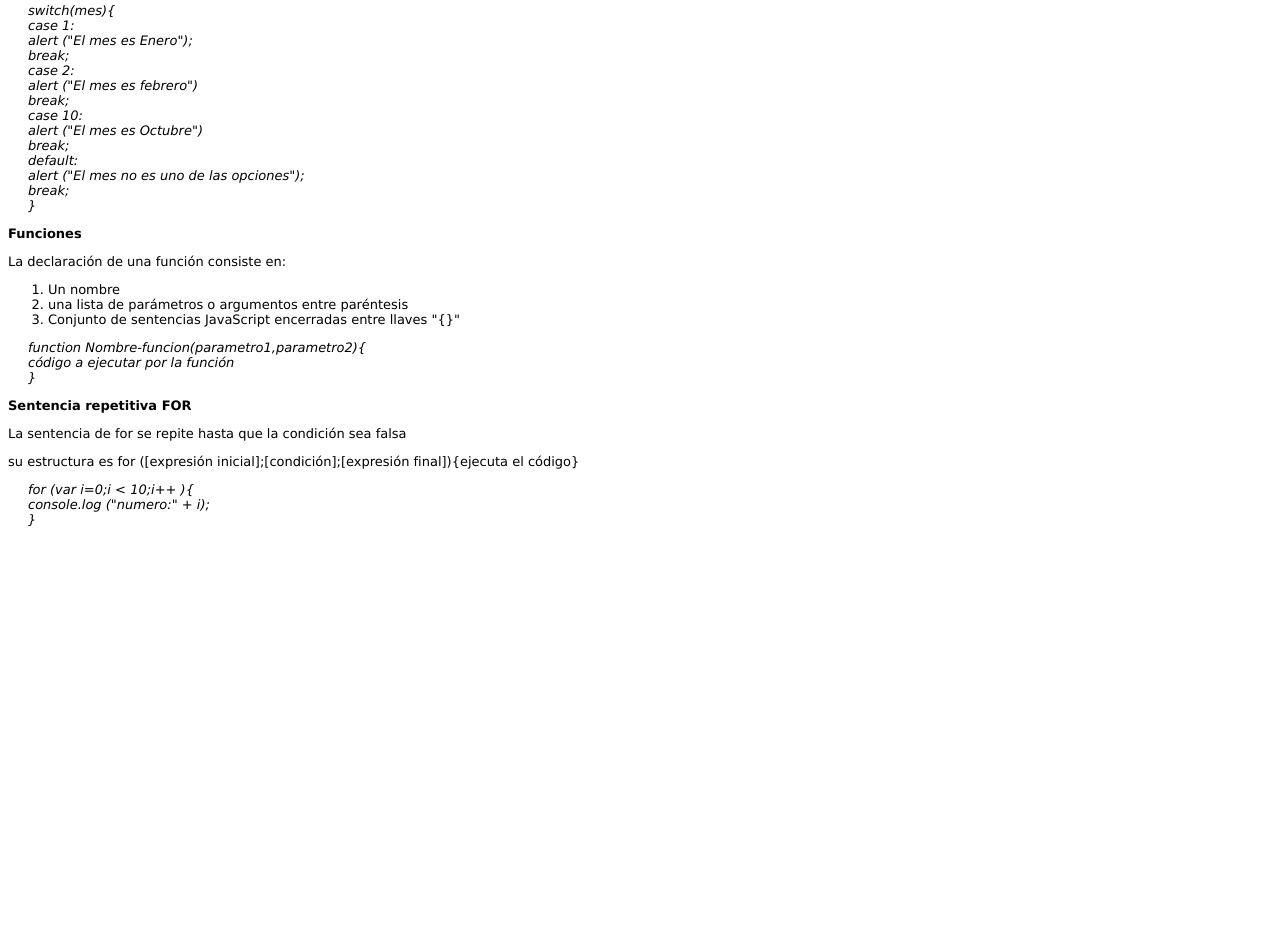
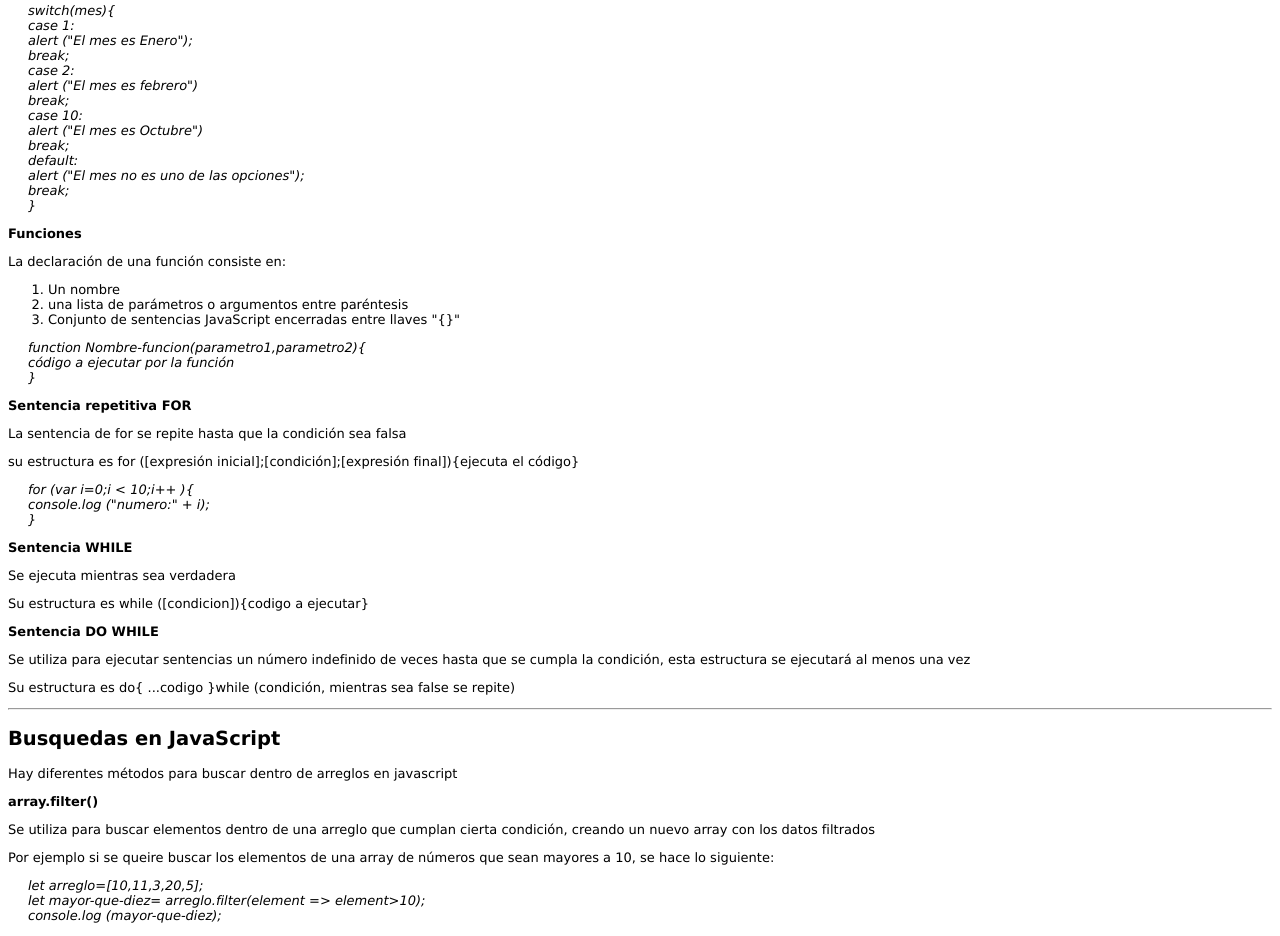
Before and after one commit to miguelgh/JavaScript, a plain HTML site: page index.html in a window 1280 px wide. Shown: the part 1209-2145 px from the top of the page. Before the commit the page ends 1749 px from the top, so only its background shows below. Drawn offline with Linux system fonts and the light colour scheme.

Commit message:
se actualiza las funciones de js

```diff
--- a/index.html
+++ b/index.html
@@ -158,6 +158,7 @@
                 código a ejecutar por la función <br>
                 }
             </em></p>
+
             <p><b>Sentencia repetitiva FOR</b></p>
             <p>La sentencia de for se repite hasta que la condición sea falsa</p>
             <p>su estructura es for ([expresión inicial];[condición];[expresión final]){ejecuta el código}</p>
@@ -166,6 +167,28 @@
                 console.log ("numero:" + i); <br>
                 }
             </em></p>
+
+            <p><b>Sentencia WHILE</b></p>
+            <p>Se ejecuta mientras sea verdadera</p>
+            <p>Su estructura es while ([condicion]){codigo a ejecutar}</p>
+
+            <p><b>Sentencia DO WHILE</b></p>
+            <p>Se utiliza para ejecutar sentencias un número indefinido de veces hasta que se cumpla la condición, esta estructura se ejecutará al menos una vez</p>
+            <P>Su estructura es do{ ...codigo }while (condición, mientras sea false se repite)</p>
+        </article>
+        <hr>
+        <article>
+            <h2>Busquedas en JavaScript</h2>
+            <p>Hay diferentes métodos para buscar dentro de arreglos en javascript</p>
+
+            <p><b>array.filter()</b></p>
+            <p>Se utiliza para buscar elementos dentro de una arreglo que cumplan cierta condición, creando un nuevo array con los datos filtrados</p>
+            <p>Por ejemplo si se queire buscar los elementos de una array de números que sean mayores a 10, se hace lo siguiente:</p>
+            <p><em>
+                let arreglo=[10,11,3,20,5]; <br>
+                let mayor-que-diez= arreglo.filter(element => element>10); <br>
+                console.log (mayor-que-diez);
+            </em></p>
         </article>
     </section>
 </body>
```
